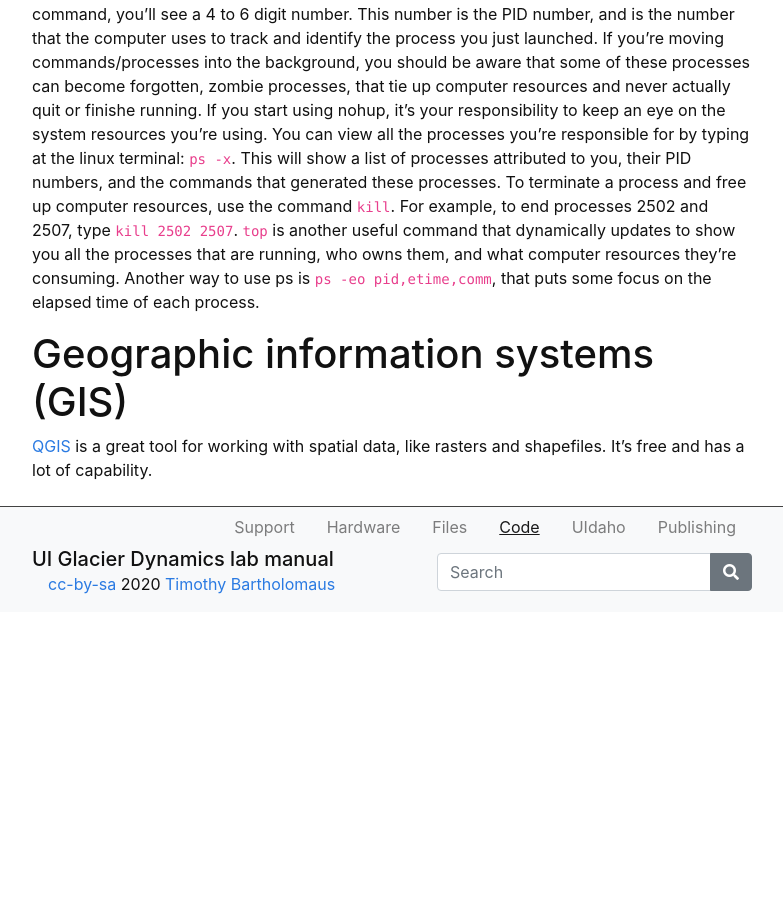
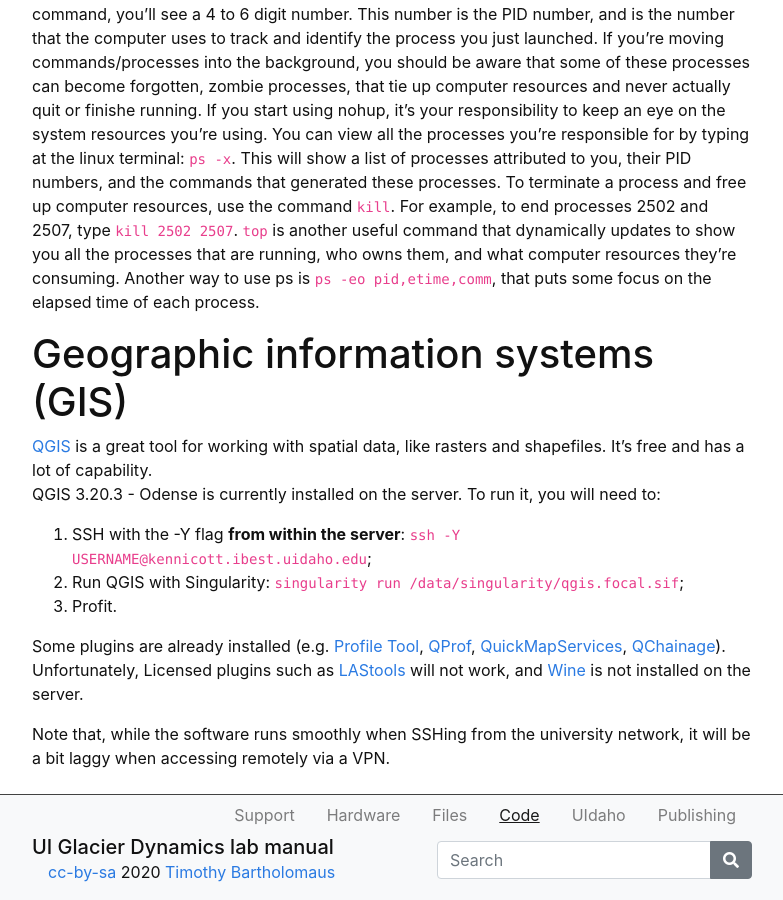
Before and after one commit to yoramterleth/uiglaciology, a Jekyll site: the page built from content/3-code.md, in a window 1280 px wide and 900 px high, scrolled down 4218 px. Shown: the whole window, without its empty margins (248-1031 px from the left). Built offline with Jekyll 4.4.1, drawn with Linux system fonts in a browser that asks for light colours; before the commit the page ends 4830 px from its top, so only the background shows below that.

Commit message:
Update 3-code.md
Added some details under the QGIS section.

```diff
--- a/content/3-code.md
+++ b/content/3-code.md
@@ -86,3 +86,12 @@ To get around the problem of hanging up on a process, 1) run the script directly
 
 # Geographic information systems (GIS)
 [QGIS](https://www.qgis.org/en/site/) is a great tool for working with spatial data, like rasters and shapefiles.  It's free and has a lot of capability.
+QGIS 3.20.3 - Odense is currently installed on the server. To run it, you will need to:
+
+1. SSH with the -Y flag **from within the server**: `ssh -Y USERNAME@kennicott.ibest.uidaho.edu`;
+2. Run QGIS with Singularity: `singularity run /data/singularity/qgis.focal.sif`;
+3. Profit.
+
+Some plugins are already installed (e.g. [Profile Tool](https://github.com/PANOimagen/profiletool), [QProf](https://github.com/mauroalberti/qProf), [QuickMapServices](https://github.com/nextgis/quickmapservices), [QChainage](https://github.com/mach0/qchainage)). Unfortunately, Licensed plugins such as [LAStools](https://github.com/rapidlasso/LAStoolsPluginQGIS3) will not work, and [Wine](https://www.winehq.org/) is not installed on the server.
+
+Note that, while the software runs smoothly when SSHing from the university network, it will be a bit laggy when accessing remotely via a VPN.
```
